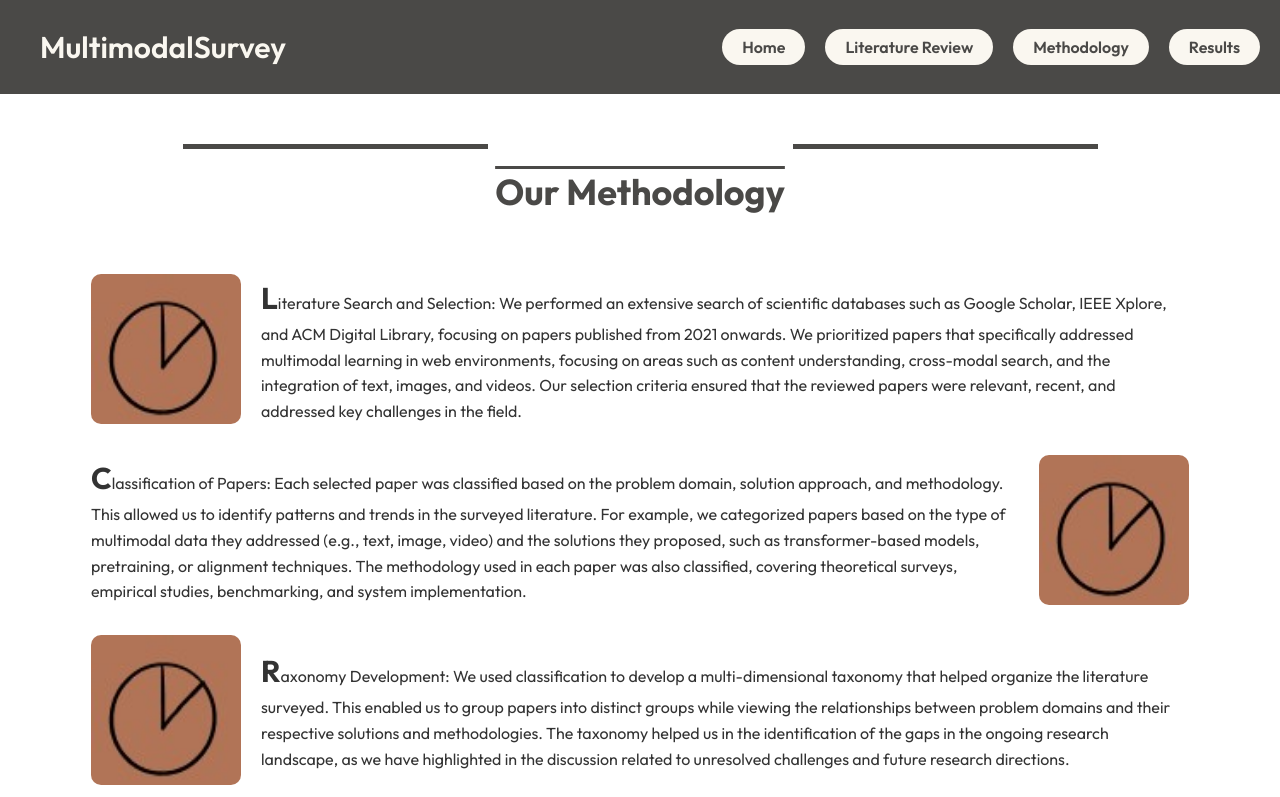
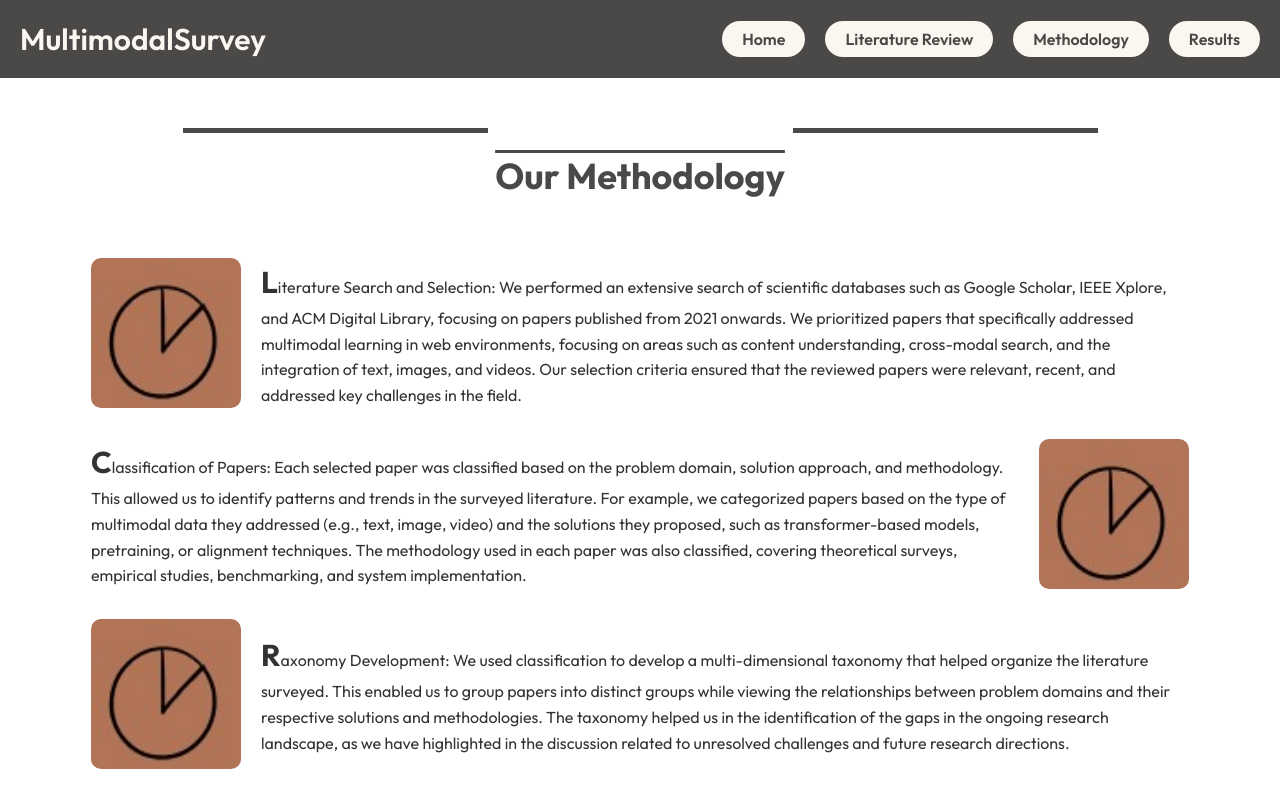
Before and after one commit to mepripri/MultimodalSurvey, a React (Create React App) app: page /MultimodalSurvey/Methodology in a window 1280 px wide. Shown: the top 797 px of the page. Built offline with nearby package versions, Linux system fonts and the light colour scheme.

Commit message:
second commit 2

```diff
--- a/src/components/Navbar/Navbar.css
+++ b/src/components/Navbar/Navbar.css
@@ -1,56 +1,22 @@
-.blank-div {
-  height: 0;
-  background-color: #faf7f0;
-}
-
 .navbar {
   display: flex;
   justify-content: space-between;
   align-items: center;
   background-color: #4a4947;
   padding: 20px;
+  transition: height 0.3s ease;
+  flex-wrap: wrap;
+  overflow: hidden;
 }
 
 .logo {
   font-size: 30px;
   color: #faf7f0;
-  padding: 8px 20px;
   font-weight: 600;
-}
-
-.navbar-menu {
-  display: flex;
-  list-style: none;
-  gap: 20px;
-  margin: 0;
-  padding: 0;
-}
-
-.navbar-menu li {
-  list-style: none;
-}
-
-.navbar-menu .link-a {
-  color: #4a4947;
-  font-size: 16px;
-  background-color: #faf7f0;
-  padding: 8px 20px;
-  border-radius: 30px;
-  font-weight: 600;
-  display: flex;
-  align-items: center;
-  justify-content: center;
-  text-decoration: none;
-  transition: background-color 0.3s ease, color 0.3s ease;
-}
-
-.navbar-menu .link-a:hover {
-  box-shadow: 2px 2px 2px rgba(250, 247, 240,0.5);
 }
 
 .hamburger {
   display: none;
-  flex-direction: column;
   cursor: pointer;
 }
 
@@ -62,38 +28,60 @@
   transition: 0.3s;
 }
 
-@media (max-width: 750px) {
+.navbar-menu {
+  display: flex;
+  list-style: none;
+  gap: 20px;
+  margin: 0;
+  padding: 0;
+  transition: max-height 0.3s ease;
+}
+
+.navbar-menu .link-a {
+  color: #4a4947;
+  font-size: 16px;
+  background-color: #faf7f0;
+  padding: 8px 20px;
+  border-radius: 30px;
+  font-weight: 600;
+  text-decoration: none;
+  transition: background-color 0.3s ease, color 0.3s ease;
+}
+
+.navbar-menu .link-a:hover {
+  box-shadow: 2px 2px 2px rgba(250, 247, 240, 0.5);
+}
+
+@media (max-width: 856px) {
+  .hamburger {
+    display: block;
+  }
+
+  .navbar {
+    flex-direction: row;
+  }
+
   .navbar-menu {
-    display: none;
     flex-direction: column;
-    position: absolute;
-    top: 50px;
-    right: 0;
-    background-color: #4a4947;
+    align-items: end;
     width: 100%;
-    gap: 0;
-    padding: 0;
+    max-height: 0;
+    overflow: hidden;
   }
 
   .navbar-menu.open {
-    display: flex;
+    max-height: 300px;
+
+    margin-top: 20px;
   }
 
   .navbar-menu li {
-    width: 100%;
-    margin: 0;
+    margin: 10px 0;
   }
 
   .navbar-menu .link-a {
-    width: 100%;
-    padding: 8px 10px;
+    padding: 10px;
     text-align: center;
-    background-color: #faf7f0;
-    font-size: 14px;
-    border-radius: 15px;
-  }
-
-  .hamburger {
-    display: flex;
+    font-size: 18px;
   }
 }
--- a/src/components/Navbar/Navbar.jsx
+++ b/src/components/Navbar/Navbar.jsx
@@ -11,9 +11,13 @@ function Navbar() {
 
   return (
     <>
-      <div className="blank-div"></div>
-      <div className="navbar">
+      <div className={`navbar ${menuOpen ? "expanded" : ""}`}>
         <div className="logo">MultimodalSurvey</div>
+        <div className="hamburger" onClick={toggleMenu}>
+          <div className="bar"></div>
+          <div className="bar"></div>
+          <div className="bar"></div>
+        </div>
         <ul className={`navbar-menu ${menuOpen ? "open" : ""}`}>
           <li>
             <Link to="/MultimodalSurvey/" className="link-a">
@@ -36,13 +40,7 @@ function Navbar() {
             </Link>
           </li>
         </ul>
-        <div className="hamburger" onClick={toggleMenu}>
-          <div className="bar"></div>
-          <div className="bar"></div>
-          <div className="bar"></div>
-        </div>
       </div>
-      <div className="blank-div"></div>
     </>
   );
 }
--- a/src/components/ProbStmt/ProbStmt.css
+++ b/src/components/ProbStmt/ProbStmt.css
@@ -58,7 +58,7 @@
     background-color: #b17457;
     border-radius: 10px;
     text-align: justify;
-    font-size: 18px;
+    font-size: 16px;
     padding: 30px;
     color: #faf7f0;
     margin-left: 0;
```
